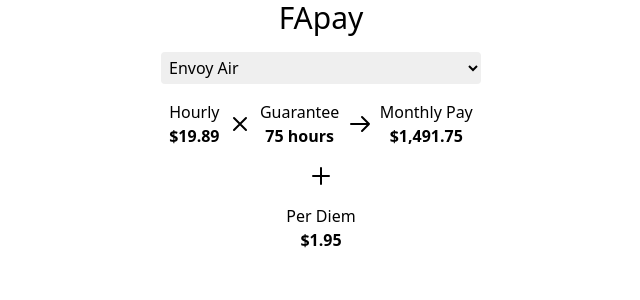
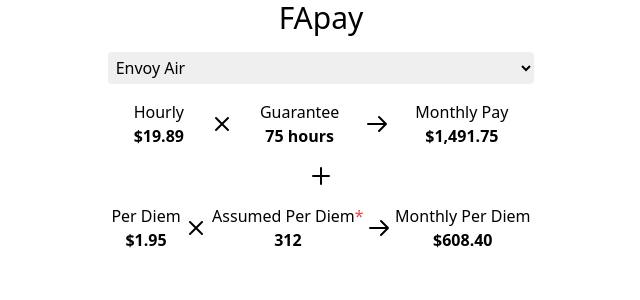
Before and after one commit to tweakdeveloper/FApay, a React (Vite) app: page / in a window 1280 px wide. Shown: the top 300 px of the page, without its empty margins (319-959 px from the left). Built offline with nearby package versions, Linux system fonts and the light colour scheme.

Commit message:
added monthly per diem indicator

```diff
--- a/src/App.tsx
+++ b/src/App.tsx
@@ -25,8 +25,14 @@
     const guarantee = airline.guarantee;
     return hourly * guarantee;
   }, [currentAirline]);
+  const monthlyPerDiem = React.useMemo(() => {
+    return (
+      airlines.filter((airline) => airline.code === currentAirline)[0].perdiem *
+      312
+    );
+  }, [currentAirline]);
   return (
-    <div className="flex flex-col space-y-4 w-full lg:w-1/3 lg:mx-auto xl:w-1/4">
+    <div className="flex flex-col space-y-4 w-full lg:w-1/2 lg:mx-auto xl:w-1/3">
       <h1 className="text-3xl text-center">FApay</h1>
       <AirlineSpinner
         airlines={airlines}
@@ -62,6 +68,10 @@
               .perdiem,
           )}
         />
+        <XIcon className="h-6 w-6" />
+        <Indicator label="Assumed Per Diem" value="312" withDisclaimer />
+        <ArrowRightIcon className="h-6 w-6" />
+        <Indicator label="Monthly Per Diem" value={formatPay(monthlyPerDiem)} />
       </Row>
     </div>
   );
--- a/src/Indicator.tsx
+++ b/src/Indicator.tsx
@@ -1,12 +1,17 @@
 interface IndicatorProps {
   label: string;
   value: string;
+  withDisclaimer?: boolean;
 }
 
 function Indicator(props: IndicatorProps) {
+  const withDisclaimer = props.withDisclaimer ?? false;
   return (
     <div className="inline-block text-center">
-      <h3 className="font-thin">{props.label}</h3>
+      <h3 className="font-thin">
+        {props.label}
+        <span className="text-red-500">{withDisclaimer ? "*" : ""}</span>
+      </h3>
       <h2 className="font-bold">{props.value}</h2>
     </div>
   );
```
